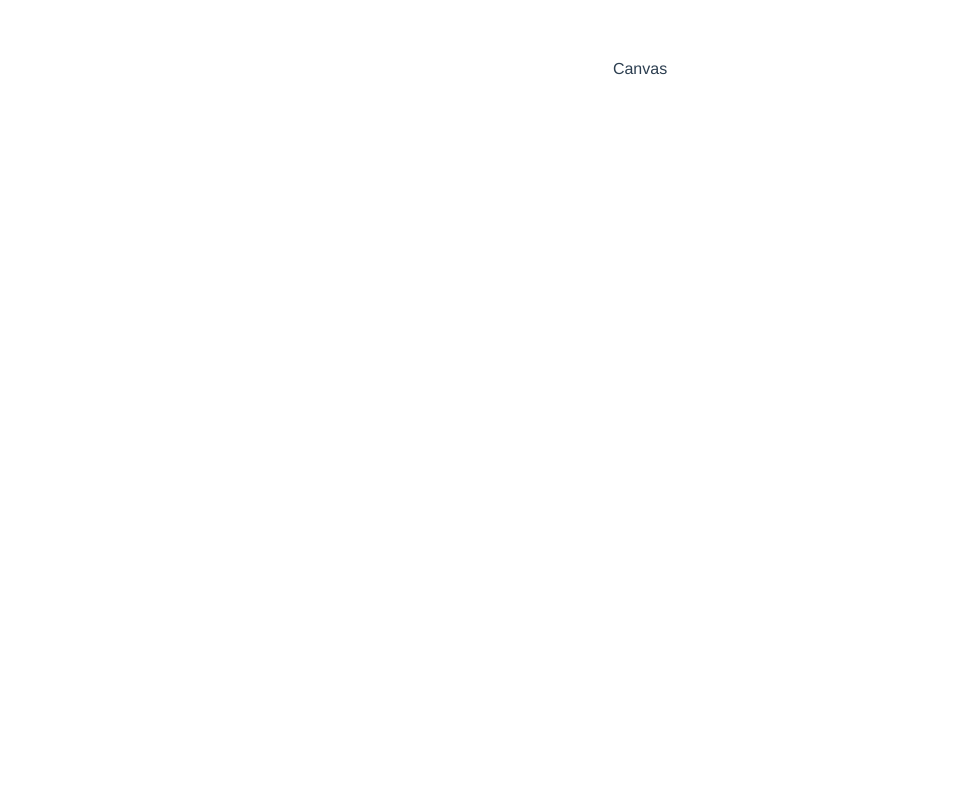
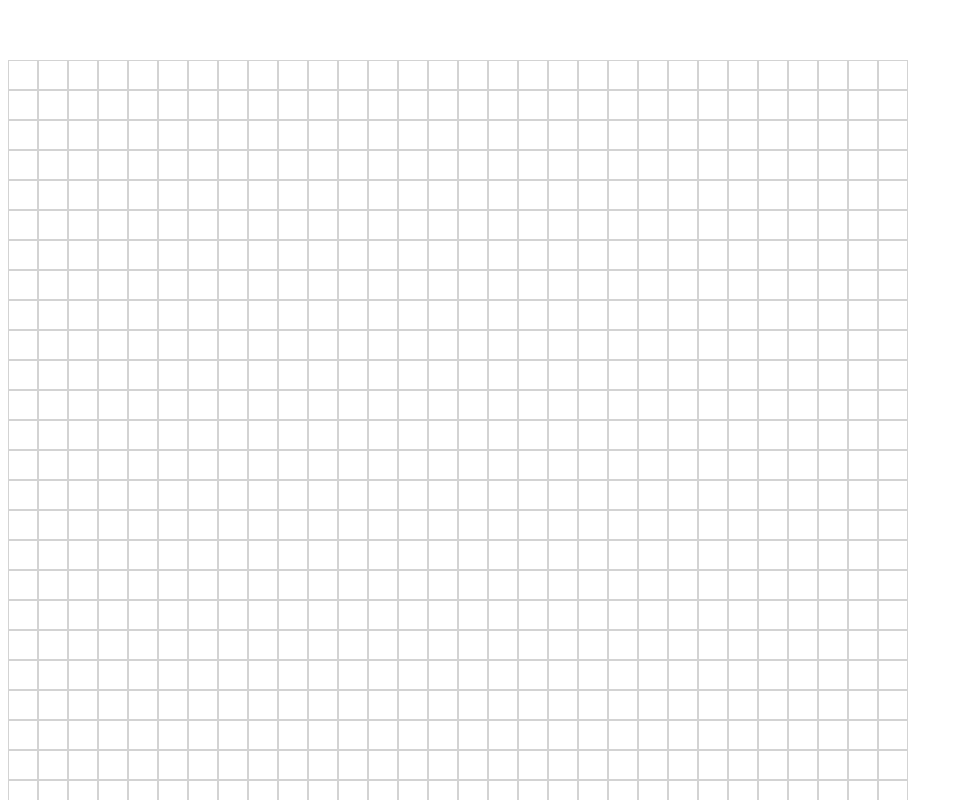
Before and after one commit to mmoga/vue-pixels-app, a Vue app: page / in a window 1280 px wide. Shown: the top 800 px of the page, without its empty margins (0-963 px from the left). Built offline with nearby package versions, Linux system fonts and the light colour scheme.

Commit message:
Canvas now displays a grid of Pixels

```diff
--- a/src/components/Canvas.vue
+++ b/src/components/Canvas.vue
@@ -1,5 +1,7 @@
 <template>
-  <p>Canvas</p>
+  <div class="canvas">
+    <Pixel v-for="n in 30*30" :key="n"/>
+  </div>
 </template>
 
 <script>
@@ -12,3 +14,11 @@ export default {
   }
 };
 </script>
+
+<style lang="stylus" scoped>
+.canvas {
+  display: flex;
+  flex-wrap: wrap;
+  max-width: 900px;
+}
+</style>
```
